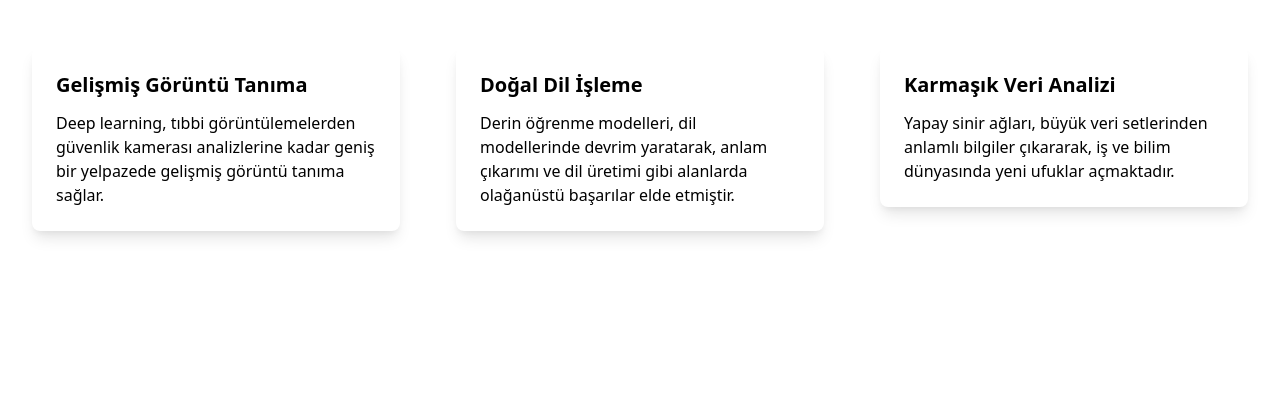
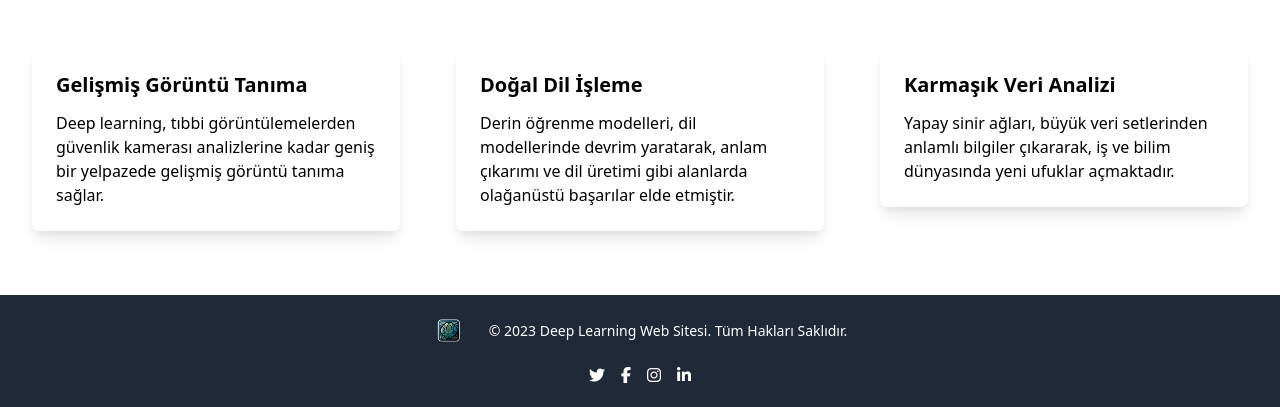
Before and after one commit to Lightfield0/deep_learning_project, a Django app: page / in a window 1280 px wide. Shown: the part 533-940 px from the top of the page. Before the commit the page ends 771 px from the top, so only its background shows below. Run offline with Django 4.2, Linux system fonts and the light colour scheme; some libraries are stand-ins or nearby versions.

Commit message:
Changes to be committed: 	modified:   deep_learning_app/__pycache__/urls.cpython-39.pyc 	modified:   deep_learning_app/__pycache__/views.cpython-39.pyc 	new file:   deep_learning_app/static/openpose3d.gif 	new file:   deep_learning_app/templates/deep_learning_projects.html 	modified:   deep_learning_app/templates/layout.html 	modified:   deep_learning_app/templates/partials/footer.html 	modified:   deep_learning_app/templates/partials/navbar.html 	modified:   deep_learning_app/urls.py 	modified:   deep_learning_app/views.py

```diff
--- a/deep_learning_app/templates/layout.html
+++ b/deep_learning_app/templates/layout.html
@@ -5,7 +5,7 @@
     <meta name="viewport" content="width=device-width, initial-scale=1.0">
     <title>{% block title %}Deep Learning Web Sitesi{% endblock %}</title>
     <!-- Bootstrap CSS -->
-    <!-- <link href="https://cdn.jsdelivr.net/npm/bootstrap@5.3.0/dist/css/bootstrap.min.css" rel="stylesheet"> -->
+    <link rel="stylesheet" href="https://cdnjs.cloudflare.com/ajax/libs/font-awesome/6.5.1/css/all.min.css" integrity="sha512-DTOQO9RWCH3ppGqcWaEA1BIZOC6xxalwEsw9c2QQeAIftl+Vegovlnee1c9QX4TctnWMn13TZye+giMm8e2LwA==" crossorigin="anonymous" referrerpolicy="no-referrer" />
     <link href="https://cdn.jsdelivr.net/npm/tailwindcss@2.2.19/dist/tailwind.min.css" rel="stylesheet">
     <!-- CSS dosyasını ekleyin -->
     <!-- <link rel="stylesheet" href="https://cdnjs.cloudflare.com/ajax/libs/animate.css/4.1.1/animate.min.css"> -->
--- a/deep_learning_app/templates/partials/footer.html
+++ b/deep_learning_app/templates/partials/footer.html
@@ -1,6 +1,32 @@
+{% load static %}
+
 <!-- Footer -->
-<footer class="bg-dark text-white text-center py-3">
-    <div class="container">
-        <p>&copy; 2023 Deep Learning Web Sitesi</p>
+<footer class="bg-gray-800 text-white text-center py-5">
+    <div class="container mx-auto px-4">
+        <div class="flex justify-center items-center">
+            <!-- Logo veya başlık (isteğe bağlı) -->
+            <div class="mr-6">
+                <img src="{% static 'logo.png' %}" alt="Logo" class="h-8 w-8">
+            </div>
+
+            <!-- Footer İçeriği -->
+            <p class="text-sm">&copy; 2023 Deep Learning Web Sitesi. Tüm Hakları Saklıdır.</p>
+        </div>
+
+        <!-- Sosyal Medya İkonları -->
+        <div class="flex justify-center mt-4">
+            <a href="https://twitter.com" class="mx-2">
+                <i class="fab fa-twitter"></i>
+            </a>
+            <a href="https://facebook.com" class="mx-2">
+                <i class="fab fa-facebook-f"></i>
+            </a>
+            <a href="https://instagram.com" class="mx-2">
+                <i class="fab fa-instagram"></i>
+            </a>
+            <a href="https://linkedin.com" class="mx-2">
+                <i class="fab fa-linkedin-in"></i>
+            </a>
+        </div>
     </div>
 </footer>
--- a/deep_learning_app/templates/partials/navbar.html
+++ b/deep_learning_app/templates/partials/navbar.html
@@ -12,7 +12,7 @@
                         <a class="text-gray-300 hover:bg-gray-700 hover:text-white px-3 py-2 rounded-md text-sm font-medium" href="{%url 'home' %}">Ana Sayfa</a>
                         <a class="text-gray-300 hover:bg-gray-700 hover:text-white px-3 py-2 rounded-md text-sm font-medium" href="{% url 'introduction' %}">Giriş</a>
                         <a class="text-gray-300 hover:bg-gray-700 hover:text-white px-3 py-2 rounded-md text-sm font-medium" href="{% url 'about-us' %}">Hakkımızda</a>
-                        <a class="text-gray-300 hover:bg-gray-700 hover:text-white px-3 py-2 rounded-md text-sm font-medium" href="#">Deep Learning Projeleri</a>
+                        <a class="text-gray-300 hover:bg-gray-700 hover:text-white px-3 py-2 rounded-md text-sm font-medium" href="{% url 'deep-learning-projects' %}">Deep Learning Projeleri</a>
                         <a class="text-gray-300 hover:bg-gray-700 hover:text-white px-3 py-2 rounded-md text-sm font-medium" href="#">İletişim</a>
                     </div>
                 </div>
--- a/deep_learning_app/urls.py
+++ b/deep_learning_app/urls.py
@@ -8,4 +8,5 @@ urlpatterns = [
     path('how-it-works/', views.how_it_works, name="how-it-works"),
     path('types-of-nn/', views.types_of_nn, name="types-of-nn"),
     path('about-us/', views.about_us, name="about-us"),
+    path('deep-learning-projects/', views.deep_learning_projects, name="deep-learning-projects"),
 ]
--- a/deep_learning_app/views.py
+++ b/deep_learning_app/views.py
@@ -18,3 +18,6 @@ def about_us(request):
 
 def how_it_works(request):
     return render(request, 'how_it_works.html')
+
+def deep_learning_projects(request):
+    return render(request, 'deep_learning_projects.html')
```
Also changed, not shown: deep_learning_app/templates/deep_learning_projects.html (added, +90 -0 lines), deep_learning_app/static/openpose3d.gif (added).
